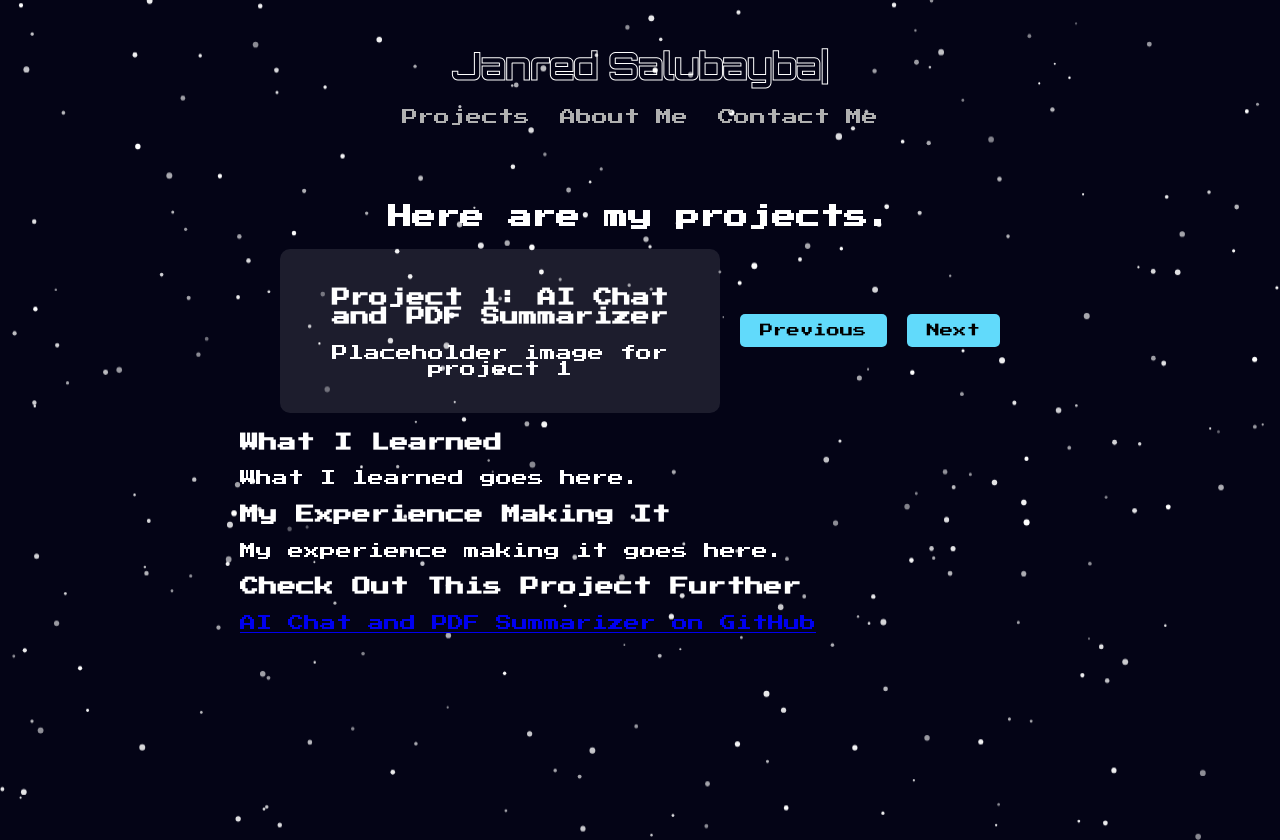
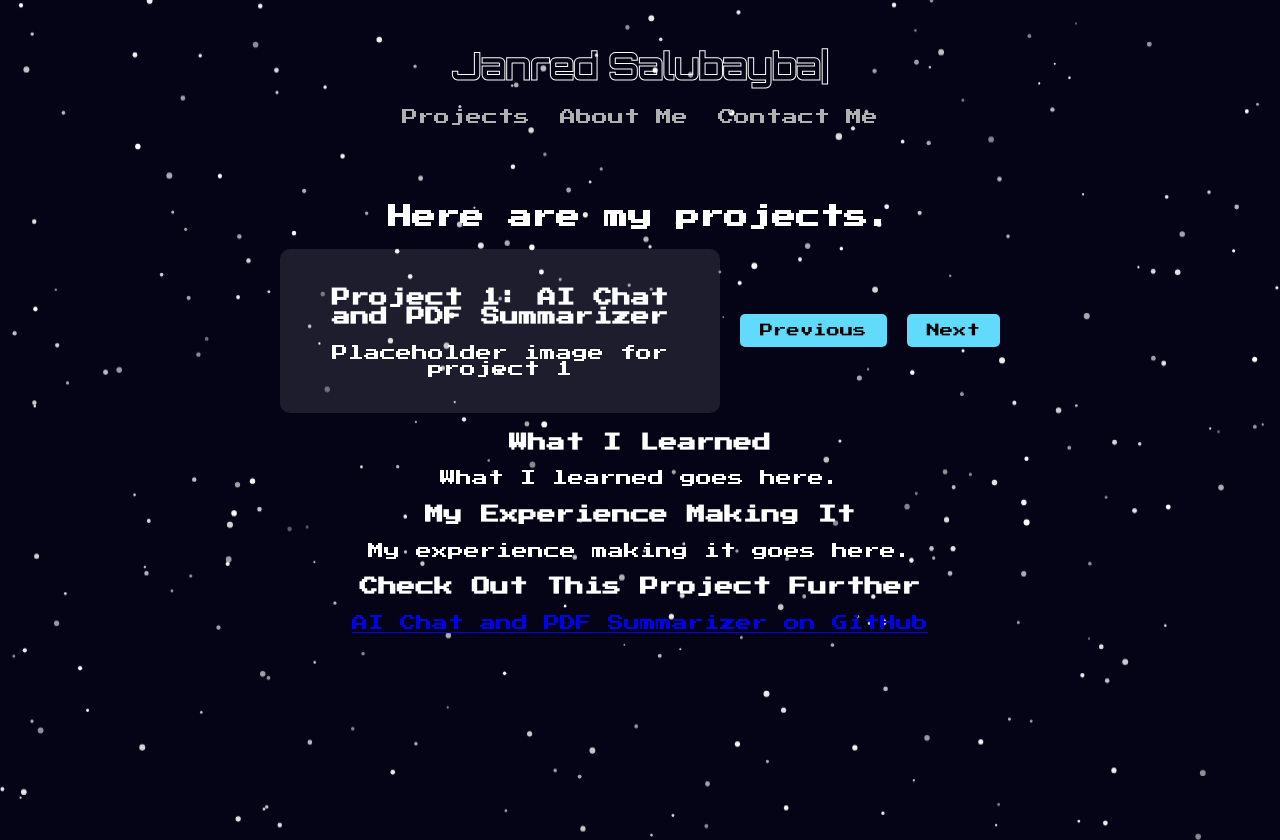
Before and after one commit to janny801/personal-website, a React (Create React App) app in the folder personal-website/: page /projects in a window 1280 px wide. Built offline with nearby package versions, Linux system fonts and the light colour scheme.

Commit message:
center the bottom details for the projects section

```diff
--- a/personal-website/src/App.css
+++ b/personal-website/src/App.css
@@ -659,9 +659,13 @@ nav a.active {
 }
 
 .project-details {
-  text-align: left;
+  text-align: center;
   margin-top: 20px;
+  max-width: 600px;
+  margin-left: auto;
+  margin-right: auto;
 }
+
 
 button {
   background-color: #61dafb;
```
